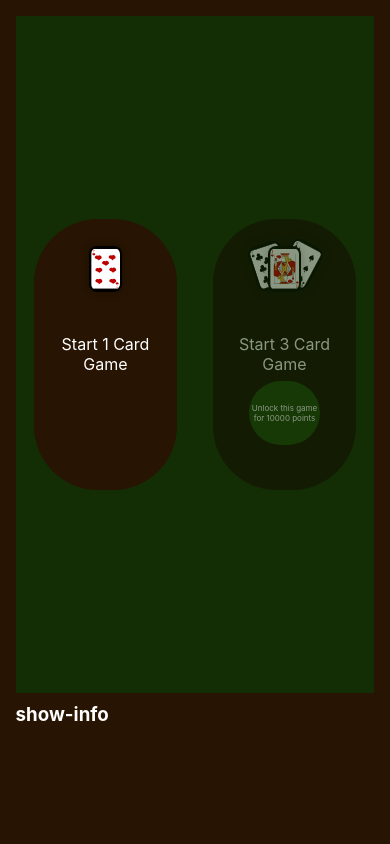
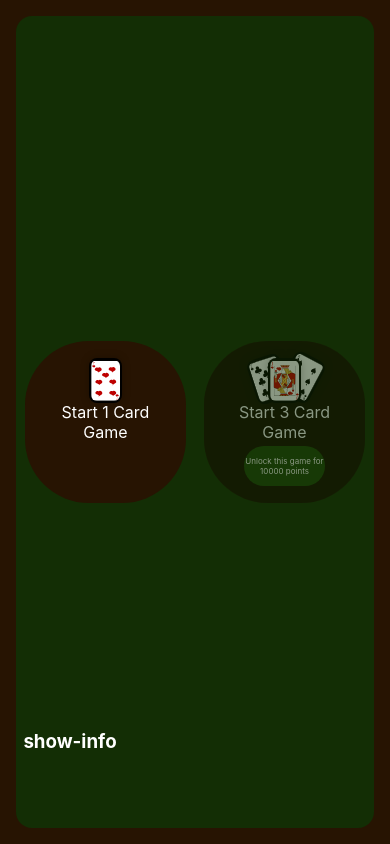
Before and after one commit to BritneyAC/idleitaire, a Next.js app: page / in a window 390 px wide. Built offline with nearby package versions, Linux system fonts and the light colour scheme.

Commit message:
style work, mostly on mobile

```diff
--- a/src/components/Board.tsx
+++ b/src/components/Board.tsx
@@ -73,7 +73,7 @@ const Board: React.FC<BoardProps> = (props) => {
           <p className={styles.points}>Points: {gamePoints}</p>
         </div>
       </div>
-      <div className={styles.buttons}>
+      <div className={styles.buttons} data-info-shown={props.isInfoShown ? "true" : "false"}>
         <button className={styles.btn} onClick={()=>RestartGame()}>Restart Game</button>
         <button className={styles.btn} onClick={()=>{
           props.changeCurrentGame("menu")
--- a/src/components/Menu.tsx
+++ b/src/components/Menu.tsx
@@ -52,7 +52,7 @@ const Menu: React.FC<MenuProps> = (props) => {
 
 
   return (
-    <div className={styles.board}>
+    <>
       <div className={styles.gameSelection}>
         <div className={styles.gameBtn} onClick={()=>props.changeCurrentGame("normal")}>
           {randCardElement}
@@ -60,7 +60,7 @@ const Menu: React.FC<MenuProps> = (props) => {
         </div>
         {BtnElement3Card()}
       </div>
-    </div>
+    </>
   )
 }
 
--- a/src/styles/Board.module.css
+++ b/src/styles/Board.module.css
@@ -148,4 +148,16 @@
     height: calc(10vh - 2rem);
     margin-top: -0.5rem;
   }
+
+  .buttons {
+    align-self: flex-start;
+  }
+  .buttons[data-info-shown=false] {
+    width: 80%;
+    justify-self: flex-end;
+  }
+
+  .btn {
+    padding: 0.5rem;
+  }
 }
--- a/src/styles/Main.module.css
+++ b/src/styles/Main.module.css
@@ -72,6 +72,8 @@
   .board {
     grid-column-end: -1;
     grid-row-end: 2;
+    padding-bottom: 0;
+    grid-template-rows: 9fr 1fr;
   }
 
   .board[data-info-shown=false] {
@@ -85,13 +87,13 @@
 
   .showInfo {
     top: initial;
-    bottom: 14vh;
+    bottom: calc(26vh - 8rem);
     right: initial;
     left: 4vw;
   }
 
-  .main[data-info-shown=false] .show-info {
-    bottom: 4vh;
+  .showInfo[data-info-shown=false] {
+    left: 6vw;
   }
 
   .info {
@@ -100,7 +102,7 @@
     grid-column-start: 1;
     grid-column-end: -1;
     flex-direction: row;
-    padding-bottom: 0;
+    padding: 0;
     margin-bottom: -2rem;
   }
 }
--- a/src/styles/Menu.module.css
+++ b/src/styles/Menu.module.css
@@ -3,10 +3,12 @@
   display: flex;
   grid-template-columns: 1fr 1fr 1fr;
   align-items: center;
-  justify-content: space-between;
+  justify-content: space-evenly;
   background-color: hsl(100deg, 80%, 10%);
   width: 100%;
-  height: 100%;
+  height: calc(100% - 1rem);
+  grid-row: span 2;
+  border-radius: 1rem;
 }
 
 .gameBtn {
@@ -17,10 +19,10 @@
   display: flex;
   flex-direction: column;
   position: relative;
-  width: 40%;
-  height: 40%;
+  width: 33%;
+  aspect-ratio: 1;
   border-radius: 4rem;
-  background-color: hsl(29deg, 90%, 8%);
+  background-color: hsl(30deg, 90%, 8%);
   display: flex;
   align-items: center;
   justify-content: center;
@@ -39,9 +41,9 @@
 
 .unlock {
   position: absolute;
-  top: 60%;
+  bottom: 10%;
   width: 50%;
-  height: 4rem;
+  aspect-ratio: 2;
   font-size: clamp(0.5rem, 1.5vw, 2vh);
   display: flex;
   align-items: center;
@@ -49,3 +51,9 @@
   background-color: hsl(100deg, 80%, 15%);
   border-radius: 4rem;
 }
+
+@media (max-width: 820px) {
+  .gameBtn {
+    width: 45%;
+  }
+}
--- a/src/styles/Stats.module.css
+++ b/src/styles/Stats.module.css
@@ -2,15 +2,20 @@
   box-shadow: 0 0 0.5px 0 black;
   padding: 3rem 2rem 2rem;
   height: 40%;
+  display: flex;
+  flex-direction: column;
 }
-
 .stats p, .stats h1 {
   padding: 0 0 1rem;
   margin: 0.5rem 0;
 }
-
-.stats > button {
+.stats h1 {
+  text-align: center;
+}
+.stats button {
   cursor: pointer;
+  padding: 0.5rem 1rem;
+  width: fit-content;
 }
 
 .saveMarker {
@@ -20,9 +25,13 @@
 @media (max-width: 820px) {
   .stats {
     padding: 0 1rem 2rem;
-    height: 80%;
+    margin-top: -0.5rem;
+    height: 100%;
   }
-
+  .stats h1 {
+    margin: 0;
+    padding-bottom: 0.5rem;
+  }
   .stats button {
     margin: 0;
   }
--- a/src/styles/UpgradesPage.module.css
+++ b/src/styles/UpgradesPage.module.css
@@ -3,11 +3,15 @@
   grid-row-start: 2;
   grid-row-end: -1;
   padding: 0 1rem 3rem;
+  margin: 0;
   display: flex;
   flex-direction: column;
   height: 100%;
   width: 100%;
   justify-content: space-between;
+}
+.upgradesPage h1 {
+  text-align: center;
 }
 
 .upgradesPage h1, .upgradesPage p {
@@ -26,7 +30,7 @@
   .upgradesPage {
     display: grid;
     grid-template-columns: 1fr 1fr;
-    grid-template-rows: 0.3fr 1fr;
+    grid-template-rows: 5rem 1fr;
     height: 100%;
     padding: 0;
     margin: -0.5rem 0 0;
@@ -37,7 +41,6 @@
     grid-column-start: 1;
     grid-column-end: -1;
     margin: 0;
-    padding-top: 1rem;
   }
 
   .upgrade {
--- a/src/styles/scss/Main.module.scss
+++ b/src/styles/scss/Main.module.scss
@@ -74,6 +74,8 @@
   .board {
     grid-column-end: -1;
     grid-row-end: 2;
+    padding-bottom: 0;
+    grid-template-rows: 9fr 1fr;
   }
   .board[data-info-shown="false"] {
     grid-row-end: -1;
@@ -84,12 +86,12 @@
   }
   .showInfo {
     top: initial;
-    bottom: 14vh;
+    bottom: calc(26vh - 8rem);
     right: initial;
     left: 4vw;
   }
-  .main[data-info-shown="false"] .show-info {
-    bottom: 4vh;
+  .showInfo[data-info-shown="false"] {
+    left: 6vw;
   }
   .info {
     grid-row-start: 2;
@@ -97,7 +99,7 @@
     grid-column-start: 1;
     grid-column-end: -1;
     flex-direction: row;
-    padding-bottom: 0;
+    padding: 0;
     margin-bottom: -2rem;
   }
 }
--- a/src/styles/scss/Menu.module.scss
+++ b/src/styles/scss/Menu.module.scss
@@ -3,10 +3,12 @@
   display: flex;
   grid-template-columns: 1fr 1fr 1fr;
   align-items: center;
-  justify-content: space-between;
+  justify-content: space-evenly;
   background-color: hsl(100, 80%, 10%);
   width: 100%;
-  height: 100%;
+  height: calc(100% - 1rem);
+  grid-row: span 2;
+  border-radius: 1rem;
 }
 
 .gameBtn {
@@ -17,10 +19,10 @@
   display: flex;
   flex-direction: column;
   position: relative;
-  width: 40%;
-  height: 40%;
+  width: 33%;
+  aspect-ratio: 1;
   border-radius: 4rem;
-  background-color: hsl(29, 90%, 8%);
+  background-color: hsl(30, 90%, 8%);
   display: flex;
   align-items: center;
   justify-content: center;
@@ -39,9 +41,9 @@
 
 .unlock {
   position: absolute;
-  top: 60%;
+  bottom: 10%;
   width: 50%;
-  height: 4rem;
+  aspect-ratio: 2;
   font-size: clamp(.5rem, 1.5vw, 2vh);
   display: flex;
   align-items: center;
@@ -49,3 +51,11 @@
   background-color: hsl(100, 80%, 15%);
   border-radius: 4rem;
 }
+
+@media(max-width: 820px) {
+  .gameBtn {
+    width: 45%;
+  }
+
+
+}
--- a/src/styles/scss/Stats.module.scss
+++ b/src/styles/scss/Stats.module.scss
@@ -2,16 +2,23 @@
   box-shadow: 0 0 0.5px 0 black;
   padding: 3rem 2rem 2rem;
   height: 40%;
+  display: flex;
+  flex-direction: column;
+  & p, & h1 {
+    padding: 0 0 1rem;
+    margin: .5rem 0;
+  }
+  & h1 {
+    text-align: center;
+  }
+  & button {
+    cursor: pointer;
+    padding: .5rem 1rem;
+    width: fit-content;
+  }
 }
 
-.stats p, .stats h1 {
-  padding: 0 0 1rem;
-  margin: .5rem 0;
-}
 
-.stats > button {
-  cursor: pointer;
-}
 
 .saveMarker {
   display: inline;
@@ -21,10 +28,15 @@
 @media (max-width: 820px) {
   .stats {
     padding: 0 1rem 2rem;
-    height: 80%;
-  }
-  .stats button {
-    margin: 0;
+    margin-top: -.5rem;
+    height: 100%;
+    & h1{
+      margin: 0;
+      padding-bottom: .5rem;
+    }
+    & button {
+      margin: 0;
+    }
   }
 
 }
```
Also changed, not shown: src/styles/scss/Board.module.scss (+11 -2 lines), src/styles/scss/UpgradesPage.module.scss (+6 -3 lines).
